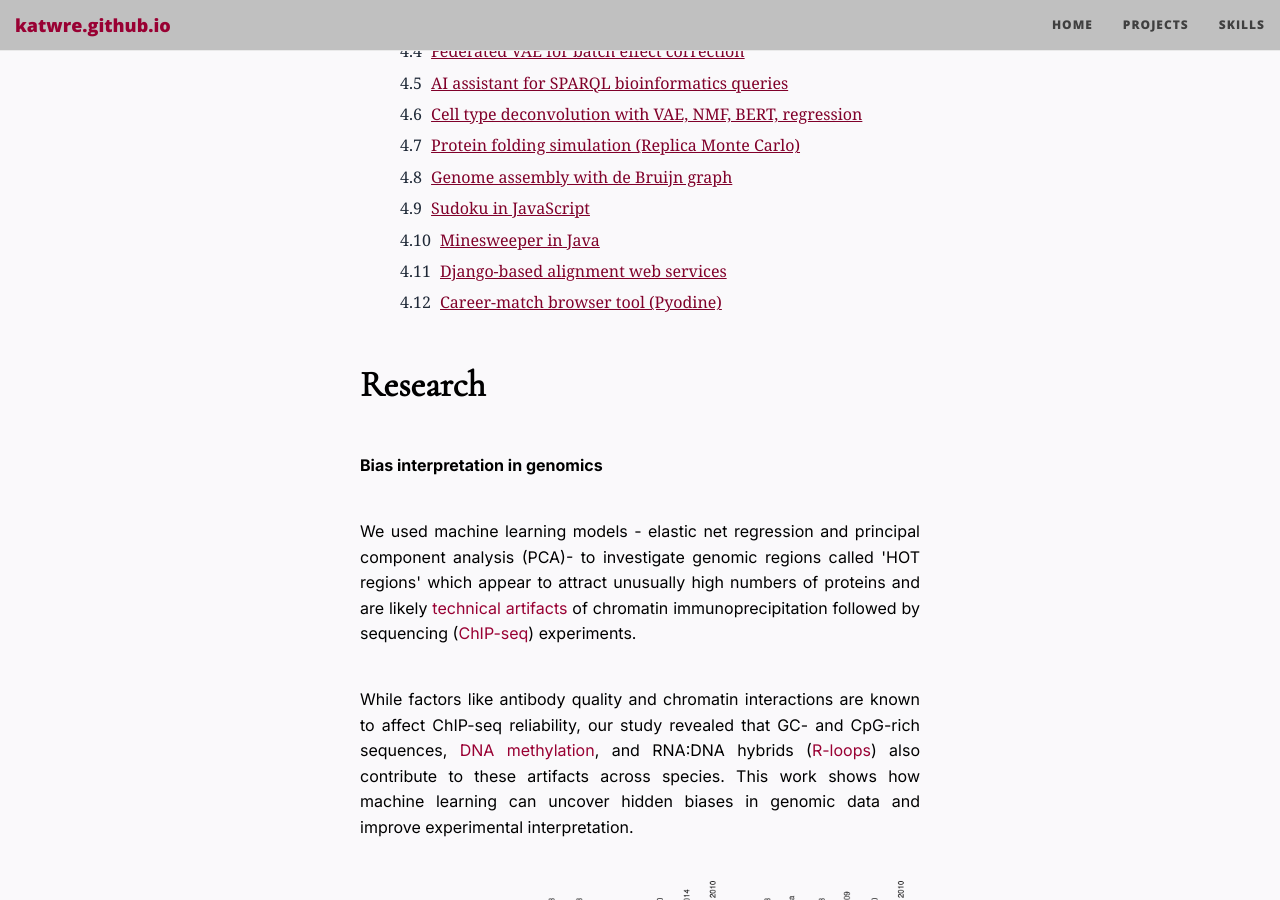
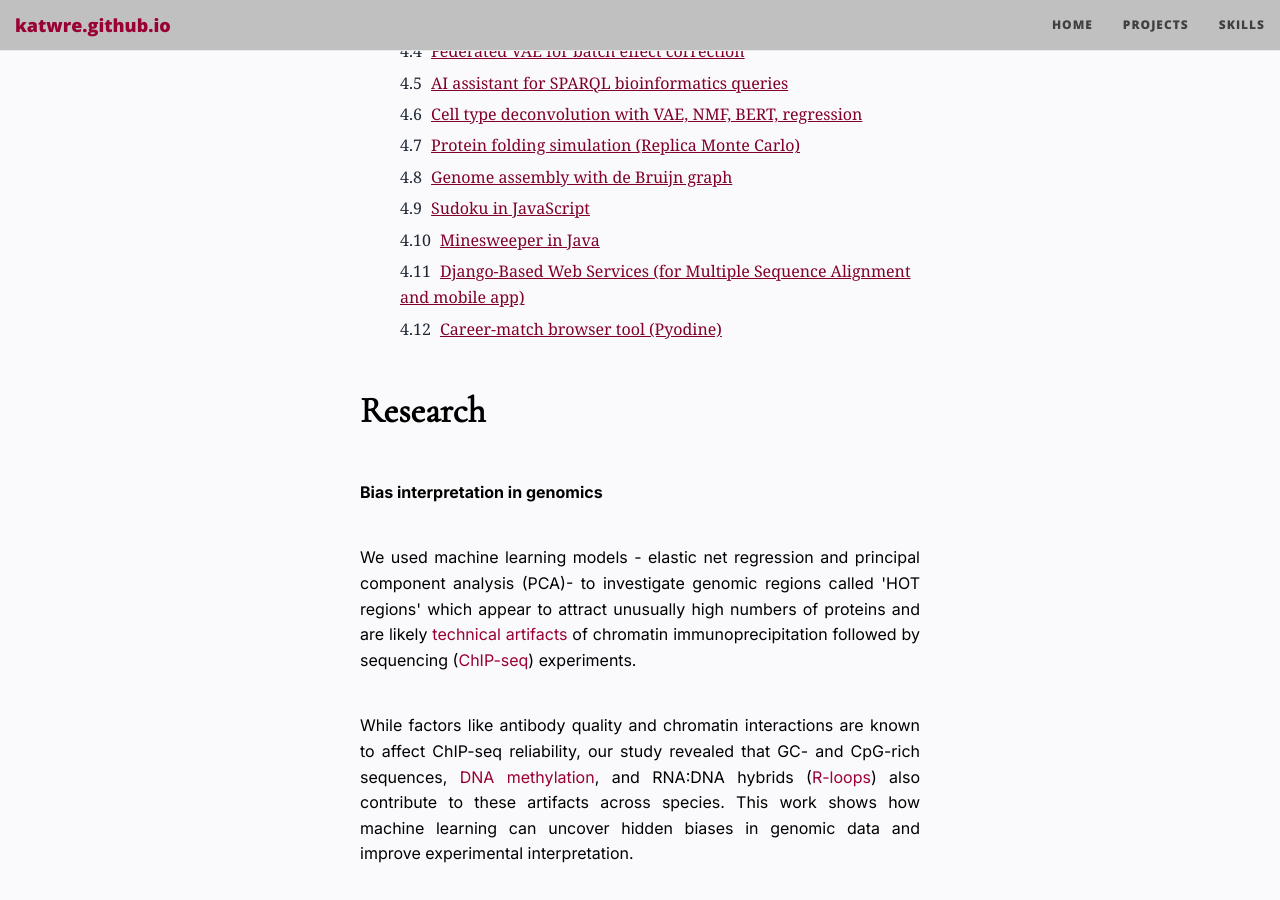
Before and after one commit to katwre/katwre.github.io, a Jekyll site: the page built from projects.md, in a window 1280 px wide and 900 px high, scrolled down 596 px. Built offline with Jekyll 4.4.1, drawn with Linux system fonts in a browser that asks for light colours; nearby versions of some CDN libraries; a style sheet for code colours, icons or effects is not loaded.

Commit message:
Fixed django typo

```diff
--- a/projects.md
+++ b/projects.md
@@ -222,7 +222,7 @@ ol li a:hover {
         <li><a href="#debrujn">Genome assembly with de Bruijn graph</a></li>
         <li><a href="#sudoku">Sudoku in JavaScript</a></li>
         <li><a href="#minesweeper">Minesweeper in Java</a></li>
-        <li><a href="#django">Django-based alignment web services</a></li>
+        <li><a href="#django">Django-Based Web Services (for Multiple Sequence Alignment and mobile app)</a></li>
         <li><a href="#pyodine">Career-match browser tool (Pyodine)</a></li>
       </ol>
     </li>
```
